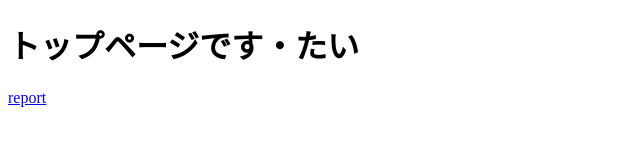
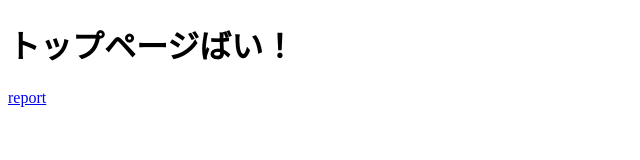
Before and after one commit to Yamaguchi0412/Yamaguchi0412, a website: page index.html in a window 1280 px wide. Shown: the whole page, without its empty margins (0-640 px from the left). Drawn offline with Linux system fonts and the light colour scheme.

Commit message:
トップページの変更
ですたいをですばいに修正した

```diff
--- a/index.html
+++ b/index.html
@@ -8,7 +8,7 @@
 </head>
 
 <body>
-    <h1 id="top_message">トップページです・たい</h1>
+    <h1 id="top_message">トップページばい！</h1>
     <a href="./e2e/cypress/support/index.js">report</a>
 </body>
 
```
